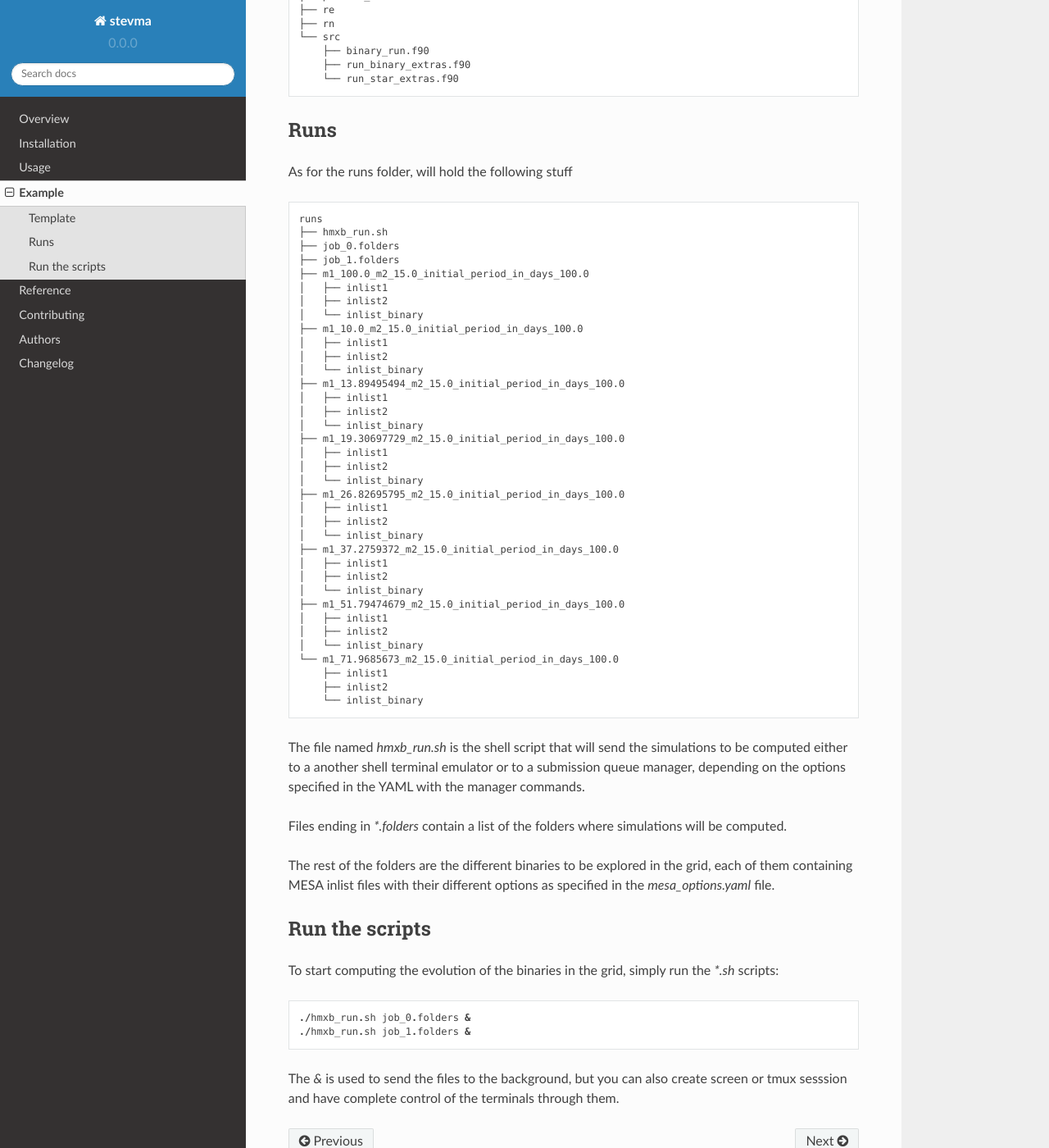
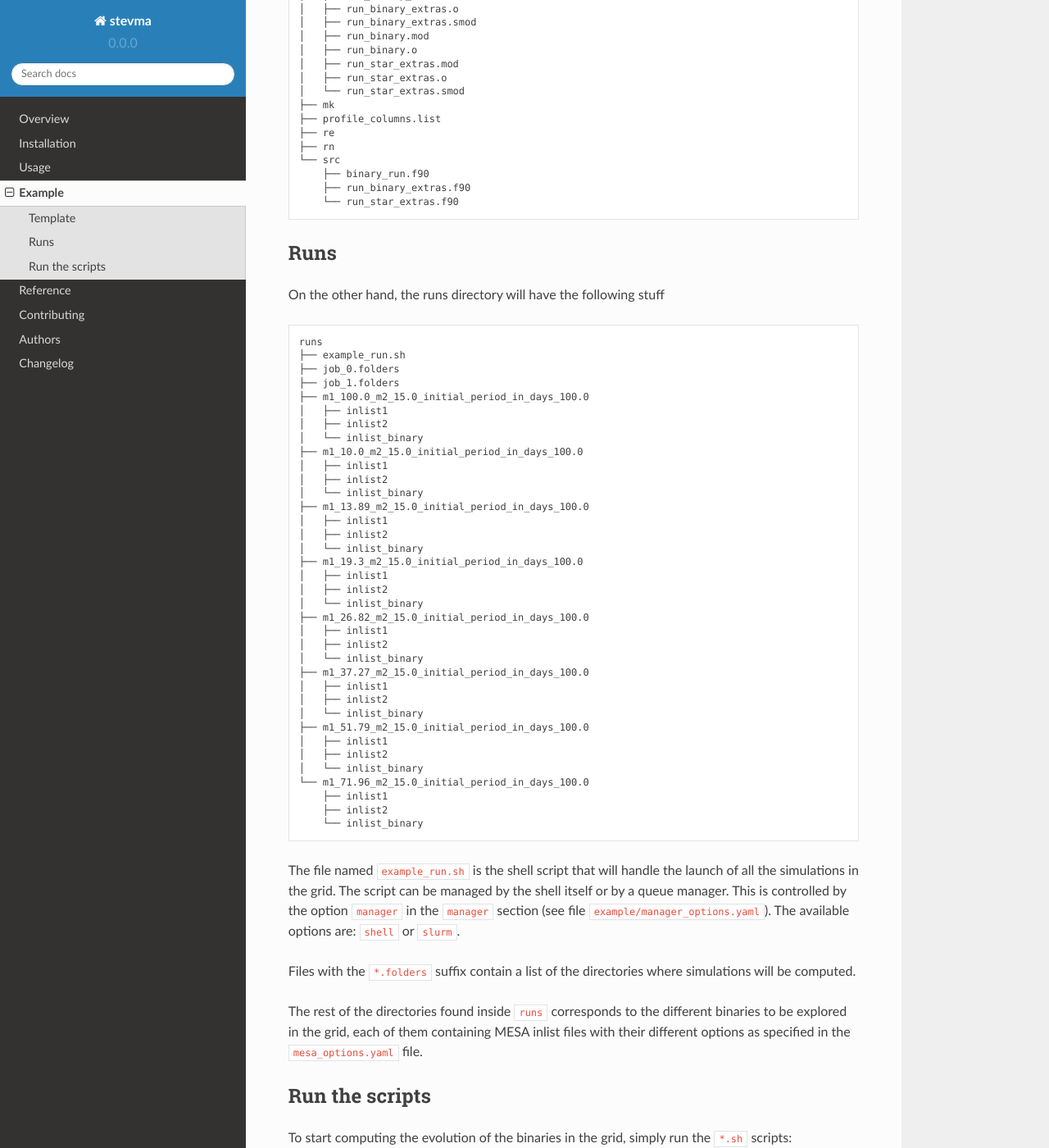
Before and after one commit to asimazbunzel/stevma, a Sphinx documentation site: the page built from docs/example.rst, in a window 1280 px wide and 1400 px high, scrolled down 1177 px. Shown: the whole window at 82% size. Built offline with Sphinx 7.4.7 and the Read the Docs theme 2.0.0, drawn with Linux system fonts in a browser that asks for light colours; some of the changed text lies outside the part shown.

Commit message:
updates done to example.rst file as well as grid.yaml (in example directory)

```diff
--- a/docs/example.rst
+++ b/docs/example.rst
@@ -7,8 +7,10 @@ In this section we show an example of how the manager works.
 This example case will create a grid of binary systems to explore with the MESAbinary module of
 the MESA code.
 
-All the options needed to replicate it can be found in the `example` folder of the source code in
-GitHub, which should contain the following files
+All the options needed to replicate it can be found in the ``example`` directory of the source code
+in GitHub (see `example-grid <https://github.com/asimazbunzel/stevma/tree/main/example>`_).
+
+This directory contains the following files:
 
 .. code-block::
 
@@ -17,23 +19,27 @@ GitHub, which should contain the following files
    ├── manager_options.yaml
    └── mesa_options.yaml
 
-The file named as `manager_options.yaml` must be sent through the command line when executing
-`run-manager`,
+The file named as ``manager_options.yaml`` must be passed through the command line when executing
+``run-manager``:
 
 .. code-block::
 
    run-manager -C example/manager_options.yaml -d
 
-The `-d` flag will save more information to a log file as it will be run in debugging mode.
+The ``-d`` flag will save more information to a log file as it will be executed in debugging mode
+(for more command-line options, see :ref: `usage:Usage from the command line`). To access to the
+log filename, first run the manager with the ``--show-log-name`` option.
 
-If everything goes well, at the end of the execution of the manager, there will be two new folders
-in the example directory: `runs` and `templates`.
+If everything goes well, at the end of the execution of the manager, there will be two new
+directories in the example directory: ``runs`` and ``templates``.
+
+In case something goes wrong, the log file will have more information to help debug the error.
 
 
 Template
 ~~~~~~~~
 
-The tree structure inside the template should contain
+On the one hand, the tree structure inside the template should contain
 
 .. code-block::
 
@@ -68,12 +74,12 @@ The tree structure inside the template should contain
 Runs
 ~~~~
 
-As for the runs folder, will hold the following stuff
+On the other hand, the runs directory will have the following stuff
 
 .. code-block::
 
    runs
-   ├── hmxb_run.sh
+   ├── example_run.sh
    ├── job_0.folders
    ├── job_1.folders
    ├── m1_100.0_m2_15.0_initial_period_in_days_100.0
@@ -84,50 +90,52 @@ As for the runs folder, will hold the following stuff
    │   ├── inlist1
    │   ├── inlist2
    │   └── inlist_binary
-   ├── m1_13.89495494_m2_15.0_initial_period_in_days_100.0
+   ├── m1_13.89_m2_15.0_initial_period_in_days_100.0
    │   ├── inlist1
    │   ├── inlist2
    │   └── inlist_binary
-   ├── m1_19.30697729_m2_15.0_initial_period_in_days_100.0
+   ├── m1_19.3_m2_15.0_initial_period_in_days_100.0
    │   ├── inlist1
    │   ├── inlist2
    │   └── inlist_binary
-   ├── m1_26.82695795_m2_15.0_initial_period_in_days_100.0
+   ├── m1_26.82_m2_15.0_initial_period_in_days_100.0
    │   ├── inlist1
    │   ├── inlist2
    │   └── inlist_binary
-   ├── m1_37.2759372_m2_15.0_initial_period_in_days_100.0
+   ├── m1_37.27_m2_15.0_initial_period_in_days_100.0
    │   ├── inlist1
    │   ├── inlist2
    │   └── inlist_binary
-   ├── m1_51.79474679_m2_15.0_initial_period_in_days_100.0
+   ├── m1_51.79_m2_15.0_initial_period_in_days_100.0
    │   ├── inlist1
    │   ├── inlist2
    │   └── inlist_binary
-   └── m1_71.9685673_m2_15.0_initial_period_in_days_100.0
+   └── m1_71.96_m2_15.0_initial_period_in_days_100.0
        ├── inlist1
        ├── inlist2
        └── inlist_binary
 
-The file named `hmxb_run.sh` is the shell script that will send the simulations to be computed
-either to a another shell terminal emulator or to a submission queue manager, depending on the
-options specified in the YAML with the manager commands.
+The file named ``example_run.sh`` is the shell script that will handle the launch of all the
+simulations in the grid. The script can be managed by the shell itself or by a queue manager. This
+is controlled by the option ``manager`` in the ``manager`` section (see file
+``example/manager_options.yaml``). The available options are: ``shell`` or ``slurm``.
 
-Files ending in `*.folders` contain a list of the folders where simulations will be computed.
+Files with the ``*.folders`` suffix contain a list of the directories where simulations will be
+computed.
 
-The rest of the folders are the different binaries to be explored in the grid, each of them
-containing MESA inlist files with their different options as specified in the `mesa_options.yaml`
-file.
+The rest of the directories found inside ``runs`` corresponds to the different binaries to be
+explored in the grid, each of them containing MESA inlist files with their different options as
+specified in the ``mesa_options.yaml`` file.
 
 Run the scripts
 ~~~~~~~~~~~~~~~
 
-To start computing the evolution of the binaries in the grid, simply run the `*.sh` scripts:
+To start computing the evolution of the binaries in the grid, simply run the ``*.sh`` scripts:
 
-.. code-block::
+.. code-block:: console
 
    ./hmxb_run.sh job_0.folders &
    ./hmxb_run.sh job_1.folders &
 
-The `&` is used to send the files to the background, but you can also create screen or tmux
+The ``&`` is used to send the files to the background, but you can also create screen or tmux
 sesssion and have complete control of the terminals through them.
```
Also changed, not shown: 1 other file.
